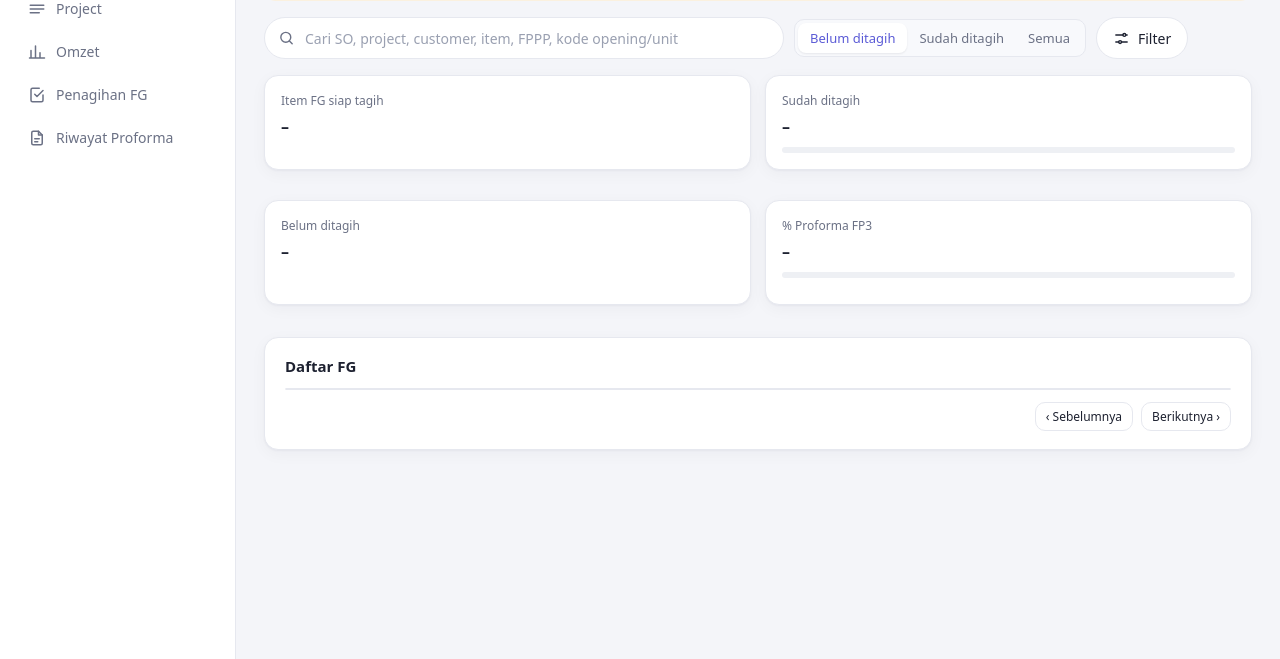
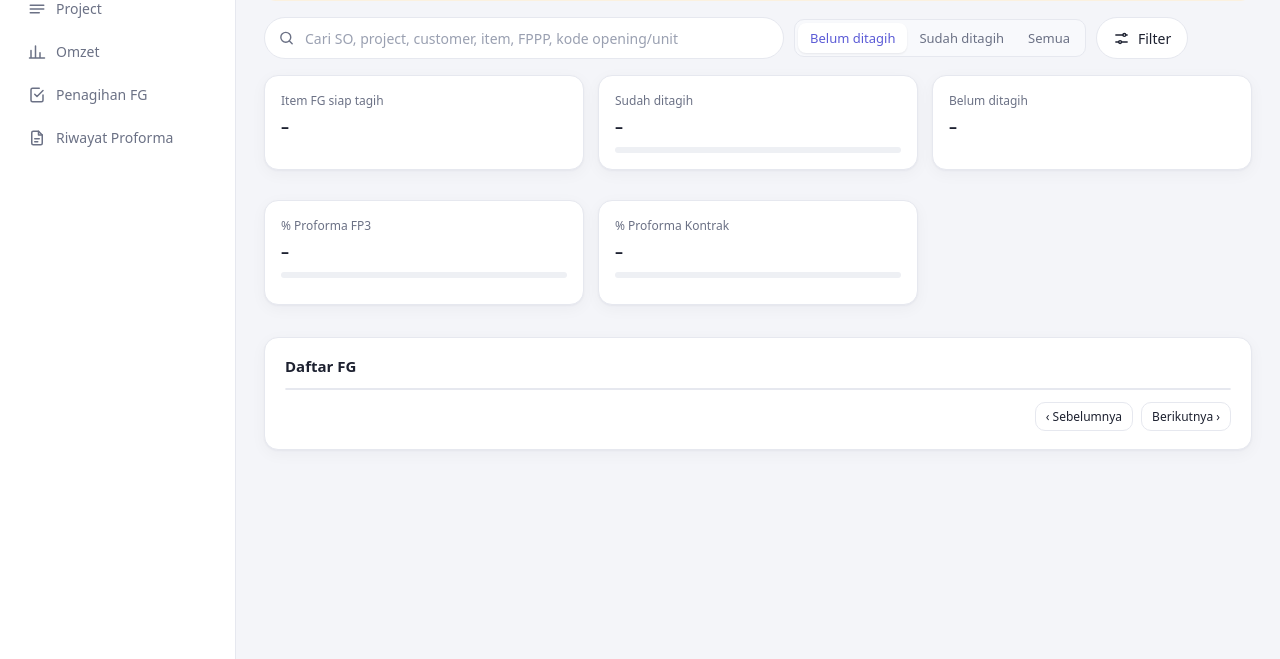
Before and after one commit to RivaroFarrelino/dashboard-project, a Python web app: template templates/penagihan.html in a window 1280 px wide. Shown: the part 141-800 px from the top of the page. Run offline with Jinja, Linux system fonts and the light colour scheme; the template is opened without the code that fills it, so the values that code supplies are empty; some web fonts are replaced.

Commit message:
fix: update KPI grid and add filtering section for contract progress in penagihan.html

```diff
--- a/templates/penagihan.html
+++ b/templates/penagihan.html
@@ -28,11 +28,12 @@
   <div class="saring-aktif" id="f-aktif" hidden></div>
 </div>
 
-<div class="kpi-grid kpi-4">
+<div class="kpi-grid kpi-5 kpi-pf">
   <div class="card kpi"><div class="kpi-label">Item FG siap tagih</div><div class="kpi-value" id="k-fg">–</div><div class="kpi-sub" id="k-fg-sub"></div></div>
   <div class="card kpi"><div class="kpi-label">Sudah ditagih</div><div class="kpi-value" id="k-tagih">–</div><div class="kpi-sub" id="k-tagih-sub"></div><div class="bar"><span id="k-tagih-bar"></span></div></div>
   <div class="card kpi"><div class="kpi-label">Belum ditagih</div><div class="kpi-value" id="k-belum">–</div><div class="kpi-sub" id="k-belum-sub"></div></div>
   <div class="card kpi"><div class="kpi-label">% Proforma FP3</div><div class="kpi-value" id="k-pf">–</div><div class="bar"><span id="k-pf-bar"></span></div><dl class="kpi-rinci" id="k-pf-rinci"></dl></div>
+  <div class="card kpi"><div class="kpi-label">% Proforma Kontrak</div><div class="kpi-value" id="k-pk">–</div><div class="bar"><span id="k-pk-bar"></span></div><dl class="kpi-rinci" id="k-pk-rinci"></dl></div>
 </div>
 
 <div class="card">
@@ -61,6 +62,10 @@
       <section class="grup-saring">
         <h4>% Proforma FP3</h4>
         <div class="chips" id="c-progres" data-f="progres"></div>
+      </section>
+      <section class="grup-saring">
+        <h4>% Proforma Kontrak</h4>
+        <div class="chips" id="c-kontrak" data-f="kontrak"></div>
       </section>
       <section class="grup-saring">
         <h4>Tanggal output</h4>
```
